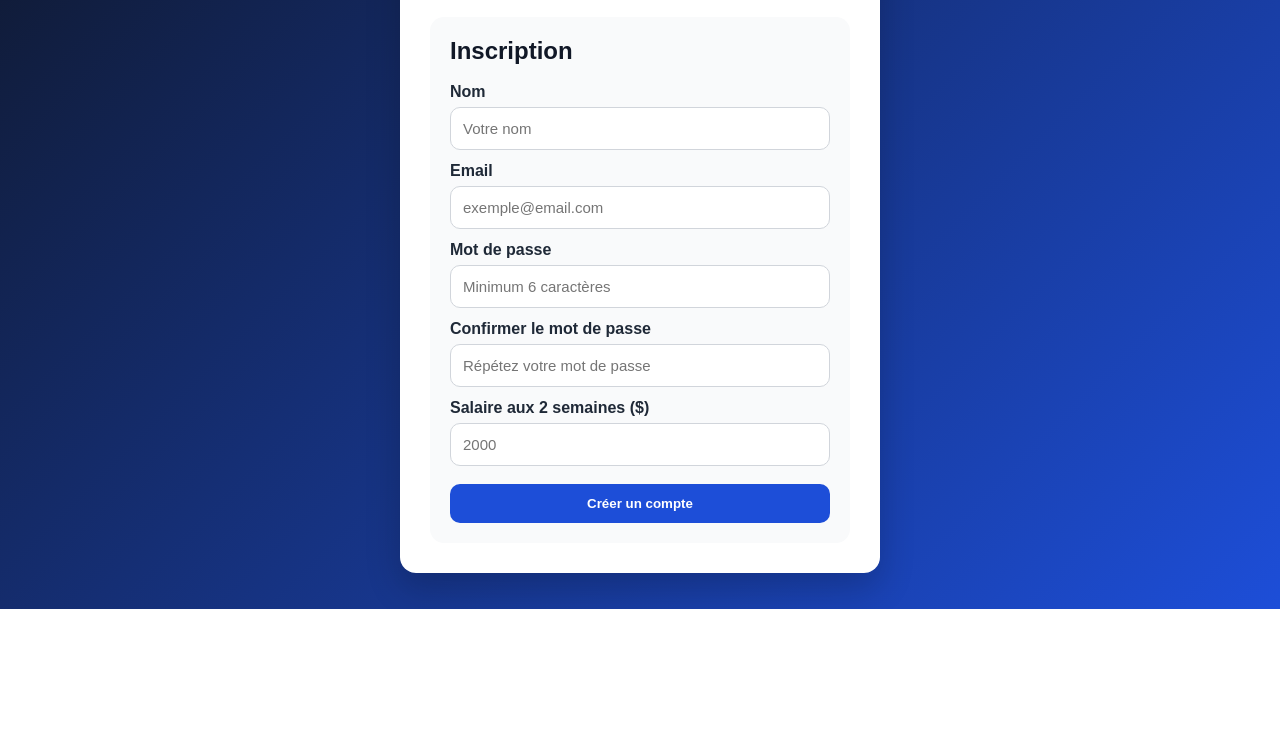
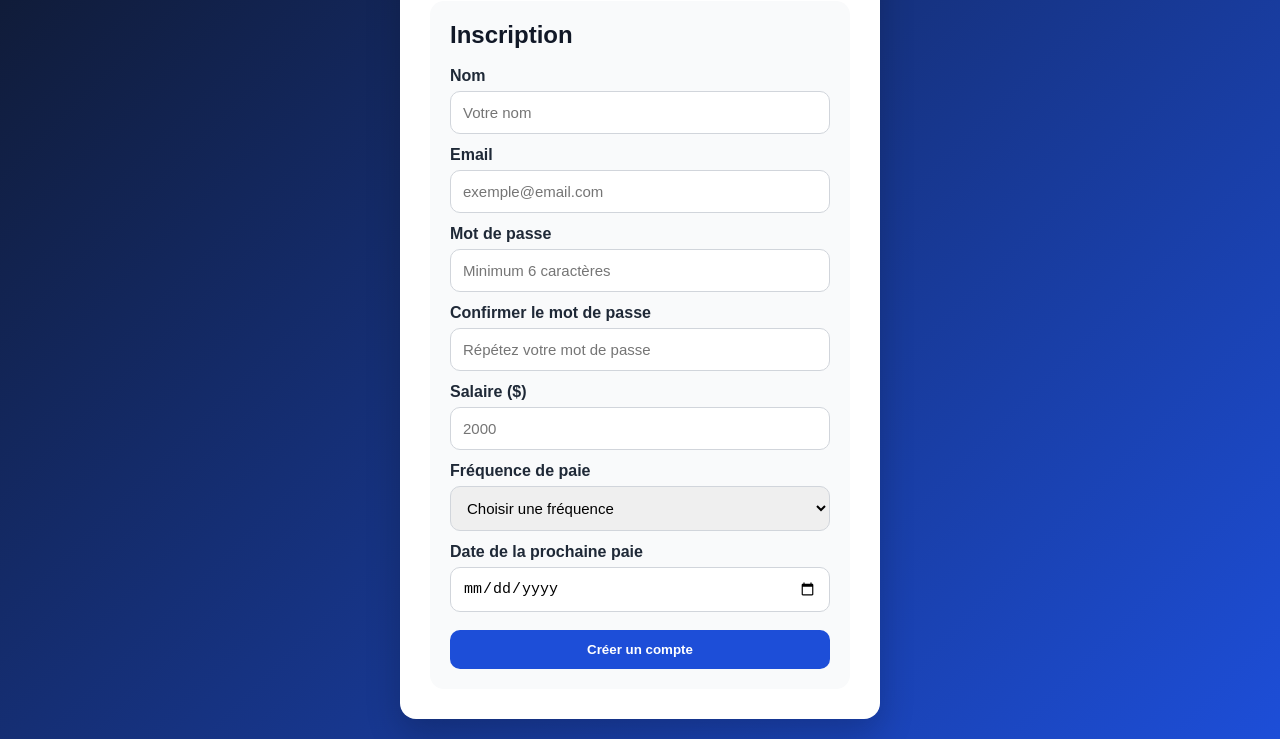
Before and after one commit to saamuelkp/BudjetWise, a plain HTML site: page index.html in a window 1280 px wide. Both pictures are taken after a click on the button "Inscription". Shown: the part 191-930 px from the top of the page. Before the commit the page ends 800 px from the top, so only its background shows below. Drawn offline with Linux system fonts and the light colour scheme.

Commit message:
fix inscription champs manquants

```diff
--- a/index.html
+++ b/index.html
@@ -25,16 +25,11 @@
       <form id="loginForm">
         <label for="loginEmail">Email</label>
         <input type="email" id="loginEmail" placeholder="exemple@email.com" required />
-
         <label for="loginPassword">Mot de passe</label>
         <input type="password" id="loginPassword" placeholder="Votre mot de passe" required />
-
         <button type="submit" class="primary-btn">Se connecter</button>
-        <button type="button" id="forgotBtn" class="forgot-btn">Mot de passe oublié ?</button>
       </form>
     </section>
-
-
 
     <section id="registerSection" class="form-card hidden">
       <h2>Inscription</h2>
@@ -51,8 +46,18 @@
         <label for="registerConfirmPassword">Confirmer le mot de passe</label>
         <input type="password" id="registerConfirmPassword" placeholder="Répétez votre mot de passe" required />
 
-        <label for="registerSalary">Salaire aux 2 semaines ($)</label>
+        <label for="registerSalary">Salaire ($)</label>
         <input type="number" id="registerSalary" placeholder="2000" min="0" step="0.01" required />
+
+        <label for="registerFrequence">Fréquence de paie</label>
+        <select id="registerFrequence" required>
+          <option value="">Choisir une fréquence</option>
+          <option value="semaine">Chaque semaine</option>
+          <option value="2semaines">Chaque 2 semaines</option>
+        </select>
+
+        <label for="registerDatePaie">Date de la prochaine paie</label>
+        <input type="date" id="registerDatePaie" required />
 
         <button type="submit" class="primary-btn">Créer un compte</button>
       </form>
```
